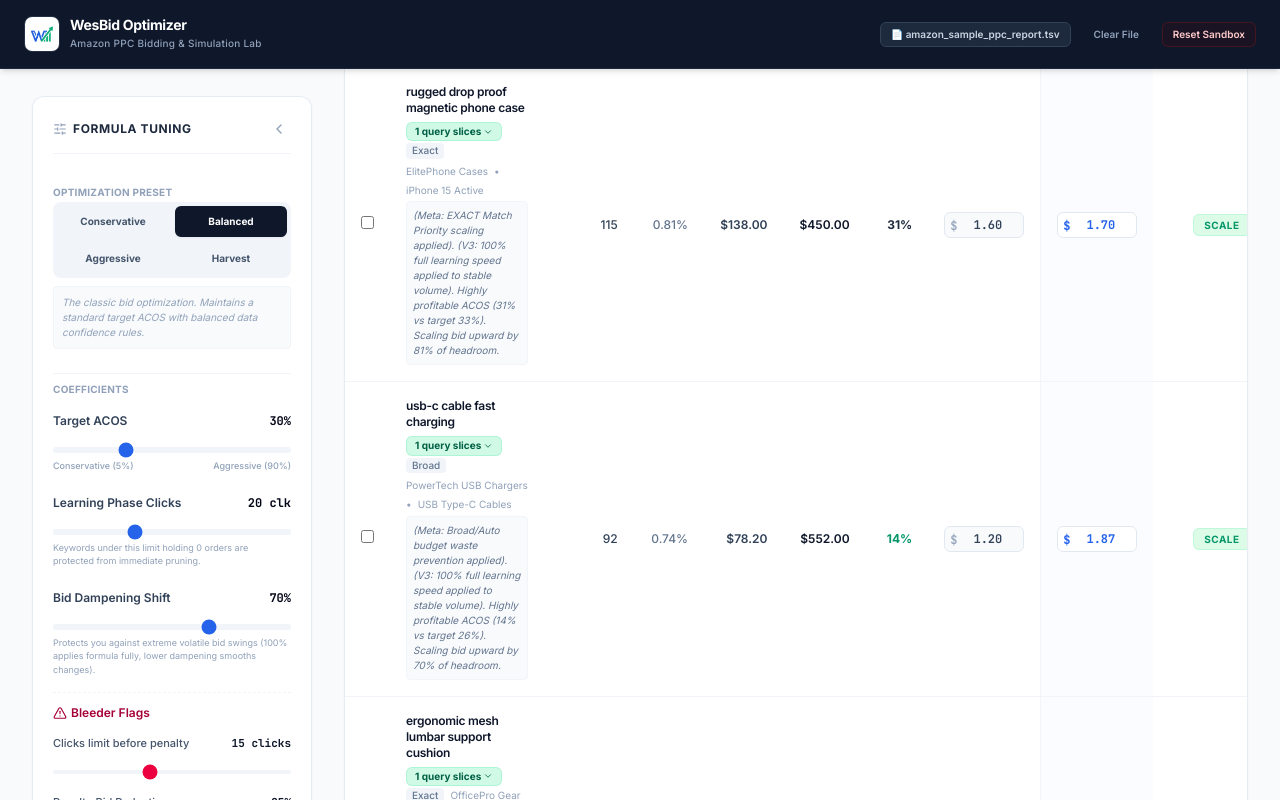
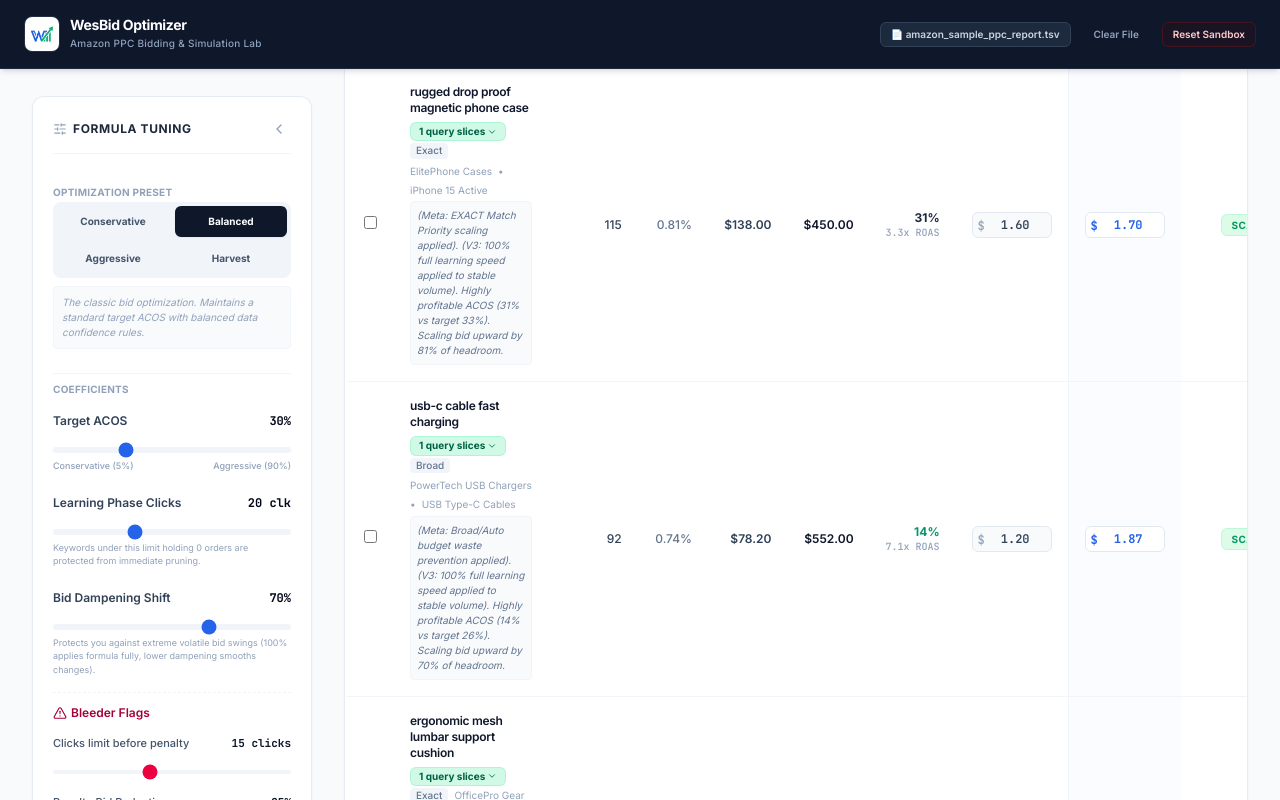
Before and after one commit to johnwesleyquintero/wesbid, a React (Vite) app: page / in a window 1280 px wide. Both pictures are taken after a click on the button "Launch Sandbox Mode". Shown: the part 437-1237 px from the top of the page. Built offline with nearby package versions, Linux system fonts and the light colour scheme.

Commit message:
feat: implement high-impact bid scaling
- Add auto-scaling for top 10% ROAS performers (+20% bid boost)
- Enhance API response parsing to handle non-JSON server errors
- Add "Top Performers" filter to BidTable UI

```diff
--- a/src/App.tsx
+++ b/src/App.tsx
@@ -160,8 +160,24 @@ export default function App() {
   // Re-calculate recommended bids and user overrides on-the-fly
   const recommendations = useMemo(() => {
     const recs: Record<string, BidRecommendation> = {};
+
+    // Pre-calculate Top Performers Set (Top 10% based on ROAS, only where sales > 0)
+    const topPerformersIds = new Set<string>();
+    const saleRows = ppcRows
+      .filter(r => r.sales > 0 && r.spend >= 0)
+      .map(r => {
+        const roas = r.spend > 0 ? (r.sales / r.spend) : (r.sales / 0.01);
+        return { id: r.id, roas };
+      });
+
+    saleRows.sort((a, b) => b.roas - a.roas);
+    const topCount = Math.ceil(ppcRows.length * 0.10);
+    saleRows.slice(0, topCount).forEach(item => {
+      topPerformersIds.add(item.id);
+    });
+
     ppcRows.forEach(row => {
-      const rec = calculateRowBid(row, config);
+      let rec = calculateRowBid(row, config);
 
       if (overrides[row.id] !== undefined) {
         const rawManualBid = overrides[row.id];
@@ -196,6 +212,24 @@ export default function App() {
           isOverridden: true
         };
       } else {
+        // Automatically apply High-Impact bid scaling for Top Performers where no override exists
+        if (topPerformersIds.has(row.id)) {
+          const roas = row.spend > 0 ? (row.sales / row.spend) : (row.sales / 0.01);
+
+          // Boost suggested bid from base suggested bid by an extra +20% for high-impact scaling
+          let boostedBid = rec.suggestedBid * 1.20;
+
+          // Clamp to max/min strategy limits
+          boostedBid = Math.max(config.minBid, Math.min(config.maxBid, boostedBid));
+
+          rec = {
+            ...rec,
+            suggestedBid: Number(boostedBid.toFixed(2)),
+            action: "SCALE",
+            reason: `✨ Top Performer (ROAS: ${roas.toFixed(1)}x, Top 10%): High-Impact +20% scaling suggested to aggressively capture premium placements.`,
+            confidence: "High"
+          };
+        }
         recs[row.id] = rec;
       }
     });
--- a/src/components/AssistantInsight.tsx
+++ b/src/components/AssistantInsight.tsx
@@ -121,7 +121,32 @@ export default function AssistantInsight({
         })
       });
 
-      const data = await response.json();
+      const rawText = await response.text();
+
+      let data: any = null;
+      try {
+        data = JSON.parse(rawText);
+      } catch (parseErr) {
+        // Attempt to extract the JSON object portion if there is surrounding formatting or text
+        const jsonMatch = rawText.match(/\{[\s\S]*\}/);
+        if (jsonMatch) {
+          try {
+            data = JSON.parse(jsonMatch[0]);
+          } catch (innerErr) {
+            console.warn("Regex-extracted JSON block could not be parsed:", innerErr);
+          }
+        }
+      }
+
+      if (!data) {
+        const isHtml = rawText.trim().toLowerCase().startsWith("<!doctype") ||
+                       rawText.trim().toLowerCase().startsWith("<html") ||
+                       rawText.includes("The page c");
+        if (isHtml) {
+          throw new Error("The server returned an HTML/Error page instead of valid JSON. This usually indicates that the backend server is starting up, crashed, or encountered an internal network issue. If you are using a custom key, please check your key configuration.");
+        }
+        throw new Error(`The server response could not be parsed as valid JSON: ${rawText.slice(0, 150)}...`);
+      }
 
       if (!response.ok) {
         throw new Error(data.error || `Server returned code ${response.status}`);
--- a/src/components/BidTable.tsx
+++ b/src/components/BidTable.tsx
@@ -65,7 +65,7 @@ export default function BidTable({
 }: BidTableProps) {
   // Filters
   const [searchTerm, setSearchTerm] = useState("");
-  const [actionFilter, setActionFilter] = useState<"ALL" | "SCALE" | "HOLD" | "REDUCE" | "BLEEDER">("ALL");
+  const [actionFilter, setActionFilter] = useState<"ALL" | "SCALE" | "HOLD" | "REDUCE" | "BLEEDER" | "TOP_PERFORMERS">("ALL");
 
   // Advanced Metrics Filters State
   const [isAdvancedOpen, setIsAdvancedOpen] = useState(false);
@@ -75,6 +75,21 @@ export default function BidTable({
   const [onlyStars, setOnlyStars] = useState<boolean>(false); // CVR >= 20%
   const [selectedMatchType, setSelectedMatchType] = useState<string>("ALL");
   const [copyToast, setCopyToast] = useState<string | null>(null);
+
+  // Memoize top performers: top 10% computed across all rows sorted descending by ROAS
+  const topPerformersIds = useMemo(() => {
+    const saleRows = rows
+      .filter(r => r.sales > 0 && r.spend >= 0)
+      .map(r => {
+        const roas = r.spend > 0 ? (r.sales / r.spend) : (r.sales / 0.01);
+        return { id: r.id, roas };
+      });
+
+    saleRows.sort((a, b) => b.roas - a.roas);
+    const topCount = Math.ceil(rows.length * 0.10);
+    const topIds = new Set(saleRows.slice(0, topCount).map(r => r.id));
+    return topIds;
+  }, [rows]);
 
   // Sorting
   const [sortField, setSortField] = useState<SortField>("clicks");
@@ -130,6 +145,9 @@ export default function BidTable({
 
     // Action state filter
     if (actionFilter !== "ALL") {
+      if (actionFilter === "TOP_PERFORMERS") {
+        list = list.filter(r => topPerformersIds.has(r.id));
+      } else {
         list = list.filter(r => {
           const rec = recommendations[r.id];
           if (!rec) return false;
@@ -138,6 +156,7 @@ export default function BidTable({
           }
           return rec.action === actionFilter;
         });
+      }
     }
 
     // Advanced match type filter
@@ -190,7 +209,7 @@ export default function BidTable({
     });
 
     return list;
-  }, [rows, recommendations, searchTerm, actionFilter, sortField, sortAsc, selectedMatchType, minSpend, minClicks, onlyWaste, onlyStars]);
+  }, [rows, recommendations, searchTerm, actionFilter, sortField, sortAsc, selectedMatchType, minSpend, minClicks, onlyWaste, onlyStars, topPerformersIds]);
 
   // Pagination bounds
   const totalPages = Math.ceil(processedRows.length / pageSize);
@@ -299,9 +318,11 @@ export default function BidTable({
       <div className="p-4 border-b border-slate-100 bg-slate-50/50 flex flex-col xl:flex-row items-center gap-4 justify-between">
         {/* State filters */}
         <div className="flex gap-1.5 p-1 bg-slate-100 rounded-lg self-start xl:self-center overflow-x-auto w-full xl:w-auto">
-          {(["ALL", "SCALE", "HOLD", "REDUCE", "BLEEDER"] as const).map(f => {
+          {(["ALL", "TOP_PERFORMERS", "SCALE", "HOLD", "REDUCE", "BLEEDER"] as const).map(f => {
             const label = f === "ALL"
               ? "All Bids"
+              : f === "TOP_PERFORMERS"
+              ? "⭐ Top Performers"
               : f === "SCALE"
               ? "Scale"
               : f === "HOLD"
@@ -312,6 +333,8 @@ export default function BidTable({
 
             const activeColor = f === "SCALE"
               ? "bg-slate-900 text-white shadow-xs"
+              : f === "TOP_PERFORMERS"
+              ? "bg-amber-500 text-slate-950 font-extrabold border border-amber-300 shadow-sm animate-fade-in"
               : f === "HOLD"
               ? "bg-amber-600 text-white shadow-xs"
               : f === "REDUCE" || f === "BLEEDER"
@@ -691,6 +714,7 @@ export default function BidTable({
                 const curBid = row.currentBid || row.cpc || 1.00;
                 const sugBid = rec ? rec.suggestedBid : curBid;
                 const isOverridden = rec ? rec.isOverridden : false;
+                const isTopPerformer = topPerformersIds.has(row.id);
 
                 // Color code action badge
                 let badgeClass = "bg-slate-100 text-slate-700";
@@ -710,7 +734,11 @@ export default function BidTable({
 
                 return (
                   <React.Fragment key={row.id}>
-                    <tr className={`hover:bg-slate-50/50 transition-colors ${checked ? "bg-slate-50/70" : ""} ${expandedRowIds.has(row.id) ? "bg-slate-50/40 border-b-0" : ""}`}>
+                    <tr className={`hover:bg-slate-50/50 transition-colors ${
+                      isTopPerformer
+                        ? "bg-amber-50/30 border-l-4 border-l-amber-500 font-medium"
+                        : ""
+                    } ${checked ? "bg-slate-50/70" : ""} ${expandedRowIds.has(row.id) ? "bg-slate-50/40 border-b-0" : ""}`}>
                       {/* Checkbox */}
                       <td className="p-4 text-center">
                         <input
@@ -727,6 +755,16 @@ export default function BidTable({
                           <span className="font-semibold text-slate-900 tracking-tight break-words">
                             <HighlightText text={row.targeting} highlight={searchTerm} />
                           </span>
+
+                          {isTopPerformer && (
+                            <span
+                              className="inline-flex items-center gap-0.5 px-2 py-0.5 bg-amber-100 border border-amber-300 text-amber-800 text-[10px] font-black rounded-md shadow-xs animate-pulse select-none"
+                              title={`Top Performer - ROAS is in the top 10% of this dataset! ROAS: ${(row.spend > 0 ? row.sales / row.spend : row.sales / 0.01).toFixed(1)}x`}
+                            >
+                              <Sparkle className="w-2.5 h-2.5 text-amber-600" />
+                              <span>TOP PERFORMER</span>
+                            </span>
+                          )}
 
                           {row.impressionShare !== undefined && (
                             <span
@@ -781,9 +819,14 @@ export default function BidTable({
                       {/* ACOS details */}
                       <td className="p-4 text-right font-bold">
                         {row.sales > 0 ? (
+                          <div className="flex flex-col items-end">
                             <span className={row.acos > 0.40 ? "text-reduce-text" : (row.acos < 0.20 ? "text-scale-text" : "text-slate-800")}>
                               {(row.acos * 100).toFixed(0)}%
                             </span>
+                            <span className="text-[10px] text-slate-400 font-mono font-medium whitespace-nowrap">
+                              {(row.spend > 0 ? row.sales / row.spend : row.sales / 0.01).toFixed(1)}x ROAS
+                            </span>
+                          </div>
                         ) : (
                           <span className="text-slate-300">-</span>
                         )}
```
Lines whose indentation alone changed are shown as unchanged.
